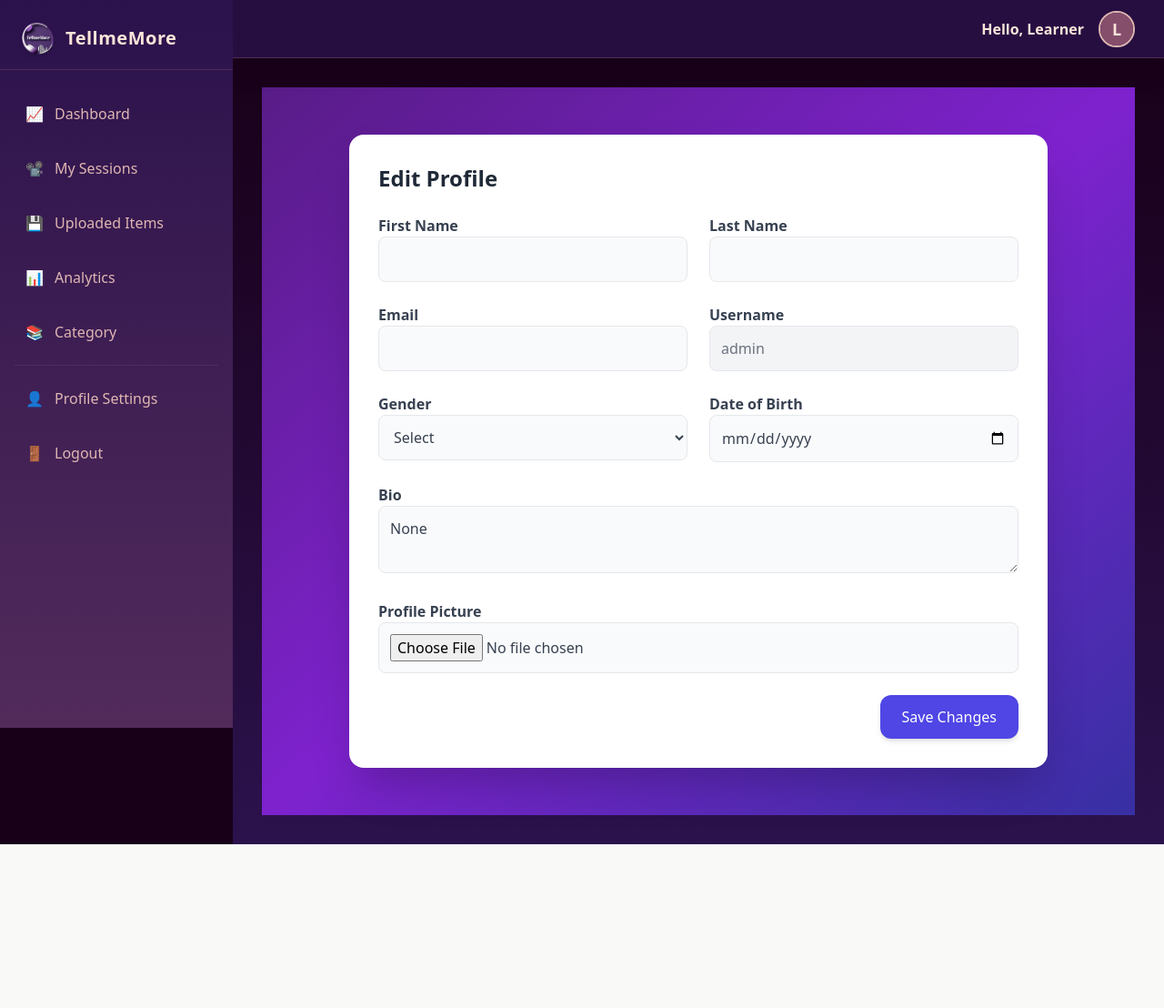
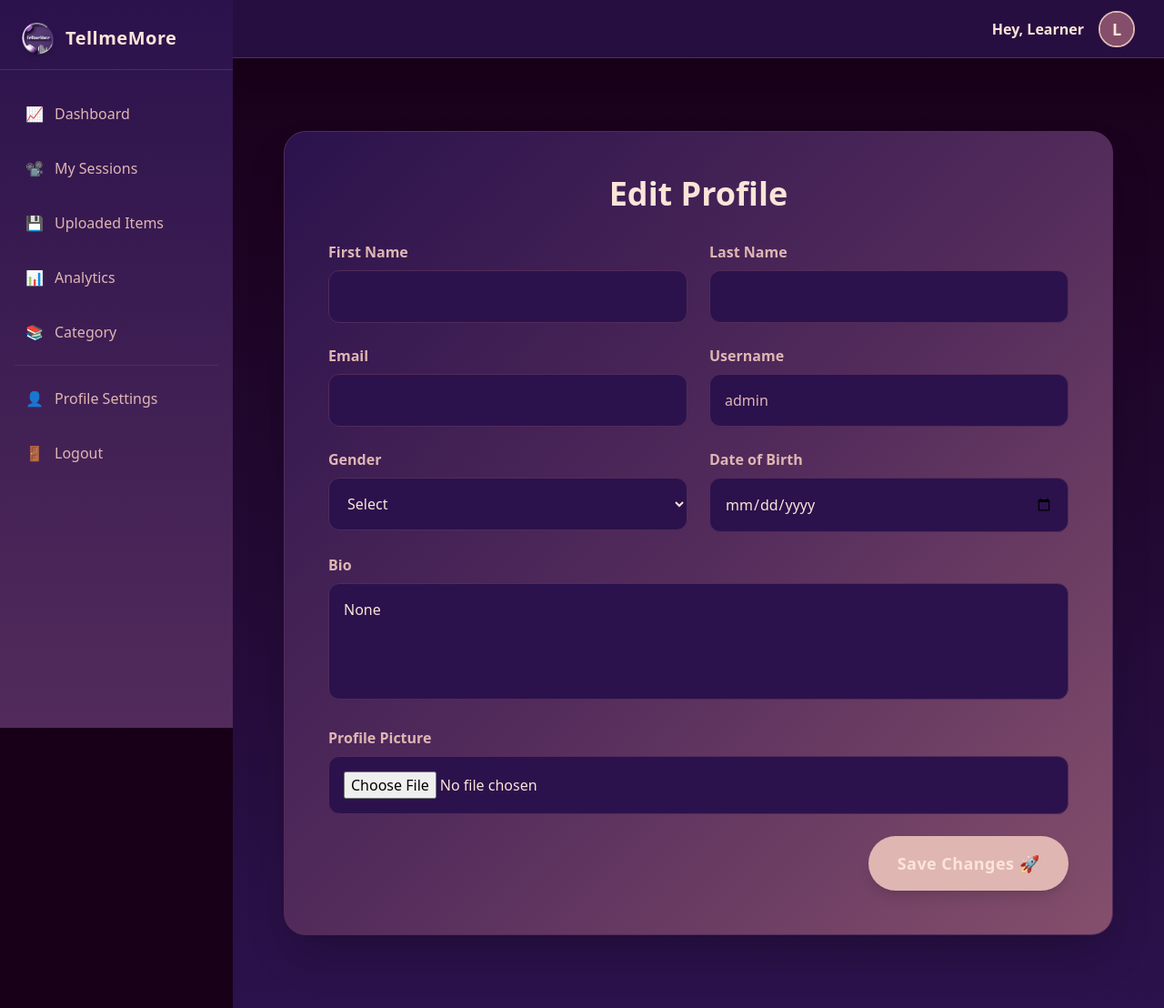
Before and after one commit to BhumikaChauhan01/TellmeMore, a Django app: page /dashboard/profile_edit/ in a window 1280 px wide. Shown: the whole page at 91% size. Before the commit the page ends 928 px from the top, so only its background shows below. Run offline with Django 5.2, Linux system fonts and the light colour scheme; a user stored in the database is signed in; data comes from the database, SQL or seed files in the repository; both versions use the stored data as it was after the commit; some libraries are stand-ins or nearby versions.

Commit message:
Updated pages

```diff
--- a/core/templates/base.html
+++ b/core/templates/base.html
@@ -35,7 +35,7 @@
       </div>
     </div>
 
-
+    <div class="flex items-center space-x-4">
       <a href="{% url 'login' %}" class="text-[#DFB6B2] hover:text-[#FBE4D8] transition">Login</a>
       <a href="{% url 'register' %}" class="bg-[#854F6C] text-[#FBE4D8] px-4 py-2 rounded-lg hover:bg-[#190019] transition">Register</a>
 
--- a/dashboard/templates/dashboard/base.html
+++ b/dashboard/templates/dashboard/base.html
@@ -31,10 +31,12 @@
     <!-- Sidebar -->
     <aside class="w-64 sidebar-bg flex-shrink-0 flex flex-col fixed h-full z-30">
         <!-- Logo -->
-        <div class="p-6 pb-4 flex items-center space-x-3 border-b border-[#522B5B]">
-            <img src="{% static 'images/logo.png' %}" alt="App Logo" class="h-9 w-9 rounded-full object-cover shadow-md">
-            <div class="text-[#FBE4D8] font-extrabold text-xl tracking-wide">TellmeMore</div>
-        </div>
+        <a href="{% url 'dashboard:dashboard' %}">
+            <div class="p-6 pb-4 flex items-center space-x-3 border-b border-[#522B5B]">
+                <img src="{% static 'images/logo.png' %}" alt="App Logo" class="h-9 w-9 rounded-full object-cover shadow-md">
+                <div class="text-[#FBE4D8] font-extrabold text-xl tracking-wide">TellmeMore</div>
+            </div>
+        </a>
         <!-- Nav Links -->
         <nav class="p-4 flex-1 overflow-y-auto space-y-3 mt-2">
             <a href="{% url 'dashboard:dashboard' %}" class="sidebar-link flex items-center space-x-3 p-3 text-[#DFB6B2] hover:text-[#FBE4D8]">
@@ -78,7 +80,10 @@
         <!-- Header -->
         <header class="h-16 bg-[#2B124C]/80 backdrop-blur-sm shadow-xl flex items-center justify-end px-8 sticky top-0 z-20 flex-shrink-0 border-b border-[#522B5B]">
             <div class="flex items-center space-x-4">
-                <span class="text-[#FBE4D8] font-semibold text-base hidden sm:block">Hello, {{ user.first_name|default:'Learner' }}</span>
+                <a href="{% url 'dashboard:profile' %}">
+                    <span class="text-[#FBE4D8] font-semibold text-base hidden sm:block">Hey, {{ user.first_name|default:'Learner' }}</span>
+                </a>
+
                 <a href="{% url 'dashboard:profile' %}" class="h-10 w-10 rounded-full border-2 border-[#DFB6B2] hover:border-[#FBE4D8] transition duration-300 transform hover:scale-105 overflow-hidden">
                     {% if user.userprofile.profile_picture %}
                         <img src="{{ user.userprofile.profile_picture.url }}" class="w-full h-full object-cover" alt="Profile Picture">
--- a/dashboard/templates/dashboard/profile_edit.html
+++ b/dashboard/templates/dashboard/profile_edit.html
@@ -1,37 +1,70 @@
 {% extends "dashboard/base.html" %}
 {% block title %}Edit Profile{% endblock %}
 
+{% block extra_head %}
+<style>
+    :root {
+        --color-primary-dark: #190019;
+        --color-secondary-dark: #2B124C;
+        --color-primary-mid: #522B5B;
+        --color-secondary-mid: #854F6C;
+        --color-light-accent: #DFB6B2;
+        --color-lightest: #FBE4D8;
+    }
+
+    .bg-gradient-card {
+        background: linear-gradient(135deg, var(--color-secondary-dark), var(--color-primary-mid), var(--color-secondary-mid));
+    }
+    .text-lightest { color: var(--color-lightest); }
+    .text-light-accent { color: var(--color-light-accent); }
+    .bg-lightest { background-color: var(--color-lightest); }
+    .bg-light-accent { background-color: var(--color-light-accent); }
+    .bg-secondary-dark { background-color: var(--color-secondary-dark); }
+    .border-primary-mid { border-color: var(--color-primary-mid); }
+
+    .glow-input:focus {
+        box-shadow: 0 0 0 3px rgba(223,182,178,0.5), 0 0 8px rgba(223,182,178,0.8);
+        border-color: var(--color-light-accent);
+        transition: all 0.3s ease-in-out;
+    }
+</style>
+{% endblock %}
+
 {% block content %}
-<div class="flex justify-center items-center min-h-screen bg-gradient-to-br from-purple-900 via-purple-700 to-indigo-800 p-6">
-  <div class="w-full max-w-3xl bg-white shadow-2xl rounded-2xl p-8">
+<div class="min-h-screen flex items-center justify-center px-6 py-12">
+    <div class="w-full max-w-5xl bg-gradient-card rounded-3xl shadow-2xl p-8 md:p-12 backdrop-blur-sm border border-primary-mid">
 
-    <h2 class="text-2xl font-bold text-gray-800 mb-6">Edit Profile</h2>
+        <h2 class="text-3xl md:text-4xl font-extrabold text-lightest mb-8 text-center">Edit Profile</h2>
 
-    <form method="POST" enctype="multipart/form-data" class="grid grid-cols-1 md:grid-cols-2 gap-6 text-gray-700">
+        <form method="POST" enctype="multipart/form-data" class="grid grid-cols-1 md:grid-cols-2 gap-6 text-lightest">
             {% csrf_token %}
 
-      <!-- User fields (editable now) -->
+            <!-- User fields -->
             <div>
-        <label class="font-semibold">First Name</label>
-        <input type="text" name="first_name" value="{{ user.first_name }}" class="w-full p-3 border rounded-lg bg-gray-50">
+                <label class="block font-semibold mb-2 text-light-accent">First Name</label>
+                <input type="text" name="first_name" value="{{ user.first_name }}"
+                       class="w-full p-4 rounded-xl bg-secondary-dark border border-primary-mid text-lightest placeholder-light-accent focus:outline-none glow-input">
             </div>
             <div>
-        <label class="font-semibold">Last Name</label>
-        <input type="text" name="last_name" value="{{ user.last_name }}" class="w-full p-3 border rounded-lg bg-gray-50">
+                <label class="block font-semibold mb-2 text-light-accent">Last Name</label>
+                <input type="text" name="last_name" value="{{ user.last_name }}"
+                       class="w-full p-4 rounded-xl bg-secondary-dark border border-primary-mid text-lightest placeholder-light-accent focus:outline-none glow-input">
             </div>
             <div>
-        <label class="font-semibold">Email</label>
-        <input type="email" name="email" value="{{ user.email }}" class="w-full p-3 border rounded-lg bg-gray-50">
+                <label class="block font-semibold mb-2 text-light-accent">Email</label>
+                <input type="email" name="email" value="{{ user.email }}"
+                       class="w-full p-4 rounded-xl bg-secondary-dark border border-primary-mid text-lightest placeholder-light-accent focus:outline-none glow-input">
             </div>
             <div>
-        <label class="font-semibold">Username</label>
-        <input type="text" value="{{ user.username }}" disabled class="w-full p-3 border rounded-lg bg-gray-100 text-gray-500">
+                <label class="block font-semibold mb-2 text-light-accent">Username</label>
+                <input type="text" value="{{ user.username }}" disabled
+                       class="w-full p-4 rounded-xl bg-secondary-dark border border-primary-mid text-light-accent font-medium focus:outline-none">
             </div>
 
             <!-- Profile fields -->
             <div>
-        <label class="font-semibold">Gender</label>
-        <select name="gender" class="w-full p-3 border rounded-lg bg-gray-50">
+                <label class="block font-semibold mb-2 text-light-accent">Gender</label>
+                <select name="gender" class="w-full p-4 rounded-xl bg-secondary-dark border border-primary-mid text-lightest focus:outline-none glow-input">
                     <option value="" {% if not profile.gender %}selected{% endif %}>Select</option>
                     <option value="M" {% if profile.gender == "M" %}selected{% endif %}>Male</option>
                     <option value="F" {% if profile.gender == "F" %}selected{% endif %}>Female</option>
@@ -39,31 +72,34 @@
                 </select>
             </div>
             <div>
-        <label class="font-semibold">Date of Birth</label>
-        <input type="date" name="dob" value="{{ profile.dob|date:'Y-m-d' }}" class="w-full p-3 border rounded-lg bg-gray-50">
+                <label class="block font-semibold mb-2 text-light-accent">Date of Birth</label>
+                <input type="date" name="dob" value="{{ profile.dob|date:'Y-m-d' }}"
+                       class="w-full p-4 rounded-xl bg-secondary-dark border border-primary-mid text-lightest placeholder-light-accent focus:outline-none glow-input">
             </div>
             <div class="md:col-span-2">
-        <label class="font-semibold">Bio</label>
-        <textarea name="bio" class="w-full p-3 border rounded-lg bg-gray-50">{{ profile.bio }}</textarea>
+                <label class="block font-semibold mb-2 text-light-accent">Bio</label>
+                <textarea name="bio" class="w-full p-4 rounded-xl bg-secondary-dark border border-primary-mid text-lightest h-32 resize-none focus:outline-none glow-input">{{ profile.bio }}</textarea>
             </div>
 
+            <!-- Profile picture -->
             <div class="md:col-span-2">
-        <label class="font-semibold">Profile Picture</label>
+                <label class="block font-semibold mb-2 text-light-accent">Profile Picture</label>
                 {% if profile.profile_picture %}
                     <div class="mb-2">
-            <img src="{{ profile.profile_picture.url }}" alt="Profile Picture" class="w-24 h-24 rounded-full border-2 border-indigo-500 object-cover">
+                        <img src="{{ profile.profile_picture.url }}" alt="Profile Picture" class="w-24 h-24 rounded-full border-2 border-light-accent object-cover">
                     </div>
                 {% endif %}
-        <input type="file" name="profile_picture" class="w-full p-3 border rounded-lg bg-gray-50">
+                <input type="file" name="profile_picture" class="w-full p-4 rounded-xl bg-secondary-dark border border-primary-mid text-lightest focus:outline-none glow-input">
             </div>
 
-      <!-- Save Button -->
+            <!-- Save button -->
             <div class="md:col-span-2 flex justify-end">
-        <button type="submit" class="px-6 py-3 bg-indigo-600 text-white rounded-xl shadow-md hover:bg-indigo-700 transition">
-          Save Changes
+                <button type="submit" class="px-8 py-4 bg-light-accent text-primary-dark font-extrabold rounded-full shadow-lg hover:bg-lightest hover:scale-105 transition duration-300 transform tracking-wide text-lg">
+                    Save Changes 🚀
                 </button>
             </div>
         </form>
+
     </div>
 </div>
 {% endblock %}
```
Also changed, not shown: dashboard/templates/dashboard/analytics.html (+56 -0 lines), dashboard/templates/dashboard/my_sessions.html (+50 -0 lines), dashboard/templates/dashboard/uploaded_items.html (+44 -0 lines), db.sqlite3. Lines whose indentation alone changed are shown as unchanged.
